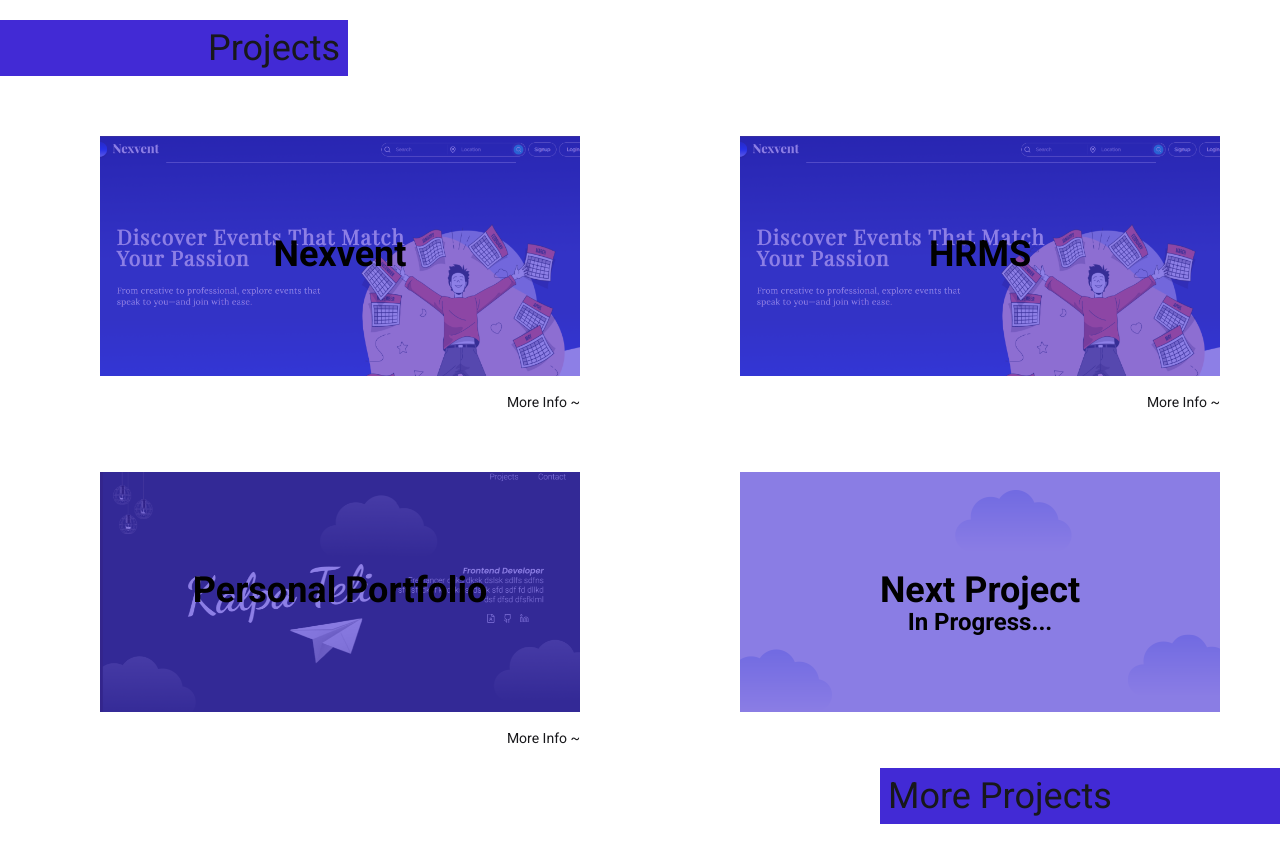
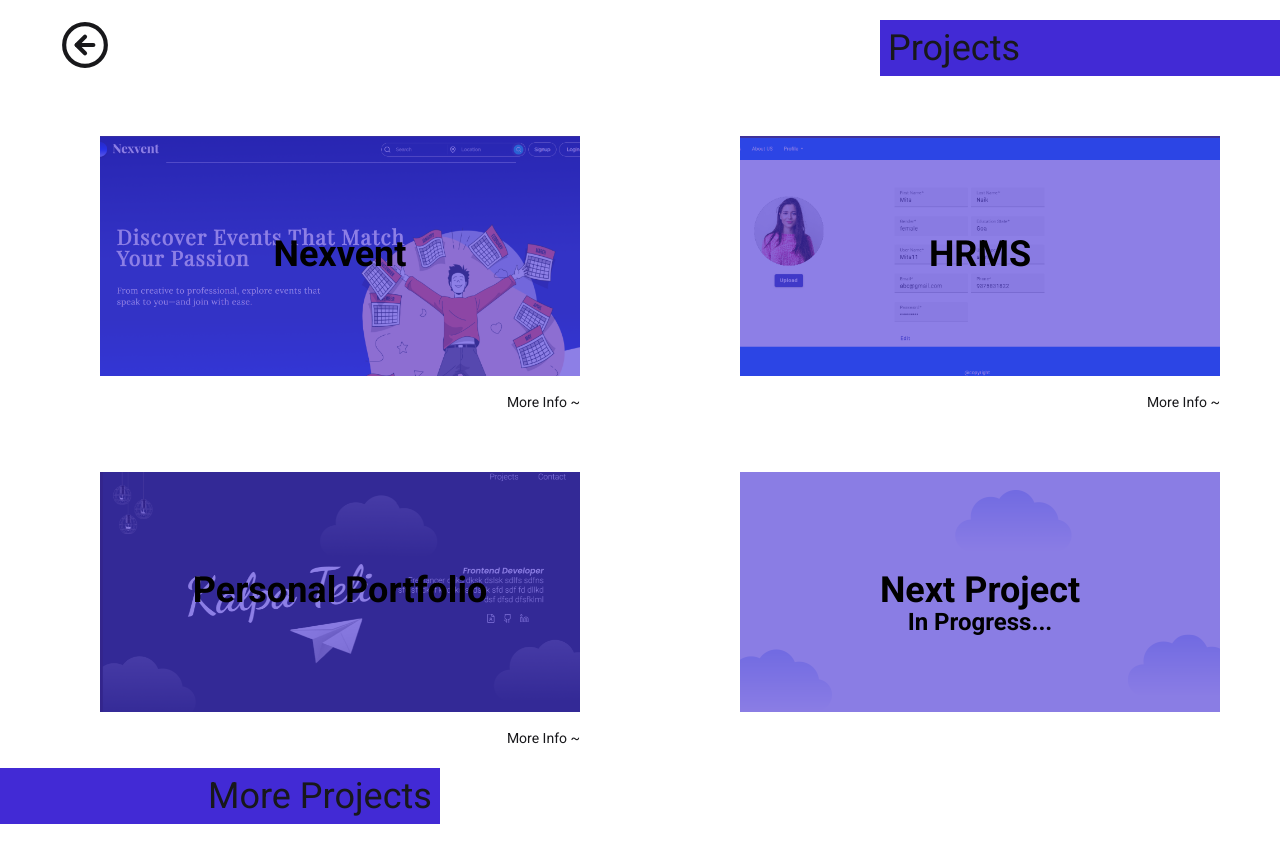
Before and after one commit to Kalpa07/Portfolio-Kalpa, a React (Vite) app in the folder frontend/: page /projects in a window 1280 px wide. Built offline with nearby package versions, Linux system fonts and the light colour scheme.

Commit message:
completed project section and bug fixes

```diff
--- a/frontend/src/pages/Projects.jsx
+++ b/frontend/src/pages/Projects.jsx
@@ -1,32 +1,33 @@
+import { CircleArrowLeft, SendToBack, StepBack } from 'lucide-react';
 import { React, useState } from 'react'
 const projectData = [
     {
         title: "Nexvent",
-        description: "A MERN stack app suggesting global online/offline events...",
+        description: "A global event discovery app (excluding personal events), designed in Figma and built using React. Features a clean UI for browsing online and offline events. Backend integration planned.",
         github: "https://github.com/Kalpa07/Nexvent",
         live: "https://nexvent.netlify.app/",
-        image: "../../public/images/bgNexvent.png"
+        image: "/images/bgNexvent.png"
     },
     {
         title: "HRMS",
-        description: "A training project built with Angular 16...",
+        description: "A training project built with Angular 16, featuring employee list, leave, and attendance modules with reusable components and basic form validation.",
         github: "https://github.com/Kalpa07/Angular-Practice",
         live: "",
-        image: "../../public/images/bgNexvent.png"
+        image: "/images/bgHrms.png"
     },
     {
         title: "Personal Portfolio",
-        description: "An animated personal portfolio showcasing my skills...",
+        description: "An animated personal portfolio showcasing my skills and projects. Featuring smooth transitions, paper plane animation, and a light/dark theme toggle, built with HTML, CSS, JavaScript, and Tailwind.",
         github: "https://github.com/Kalpa07/Portfolio-Kalpa",
         live: "https://kalpa-portfolio.com",
-        image: "../../public/images/bgPortfolio.png"
+        image: "/images/bgPortfolio.png"
     },
     {
         title: "Next Project",
         description: "In Progress...",
         github: "",
         live: "",
-        image: "../../public/images/BackgroundLight.png"
+        image: "/images/BackgroundLight.png"
     }
 ];
 
@@ -41,9 +42,14 @@ const Projects = () => {
     };
     return (
         <div className=''>
-            <div className='flex justify-between text-4xl mb-5 mt-5'>
-                <div className="bg-primary p-2">
-                    <h1 className=" ml-50">Projects</h1>
+            <div className='flex justify-between text-4xl mb-5 mt-5 '>
+                <div className="ml-15">
+                    <a href="/" className="">
+                        <CircleArrowLeft className='!w-[50px] !h-[50px]'/>
+                    </a>
+                </div>
+                <div className="  bg-primary w-100 p-2">
+                    <h1 >Projects</h1>
                 </div>
             </div>
             <div className='flex flex-col sm:grid justify-items-center sm:grid-cols-2 pl-10 gap-x-5 sm:gap-x-10 gap-y-5'>
@@ -110,13 +116,13 @@ const Projects = () => {
                     );
                 })}
             </div>
-            <div className='flex justify-end text-4xl mb-5 mt-5'>
-            <div className="  bg-primary w-100 p-2">
-                <a href="https://github.com/Kalpa07">
-                More Projects
-                </a>
+            <div className='flex justify-between text-4xl mb-5 mt-5'>
+                <div className="bg-primary p-2">
+                    <a href="https://github.com/Kalpa07" className=" ml-50">
+                        More Projects
+                    </a>
+                </div>
             </div>
-        </div>
         </div>
     )
 }
```
Also changed, not shown: frontend/public/images/bgHrms.png (added).
